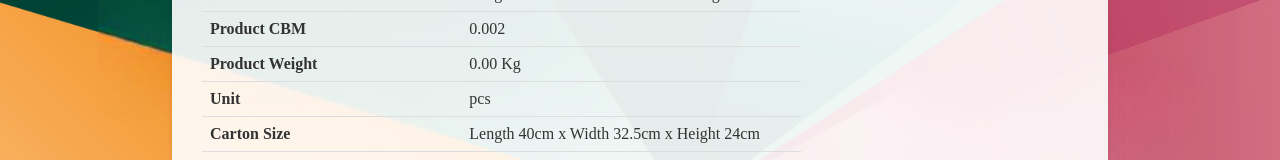
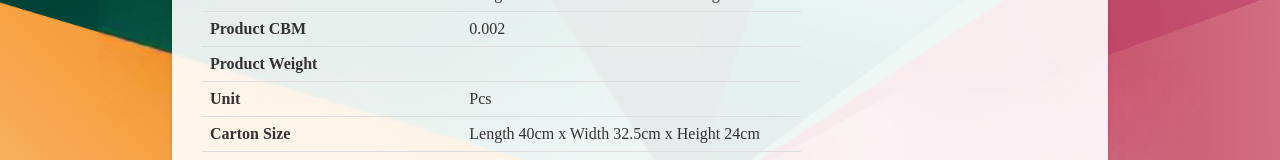
Before and after one commit to GBSLIT/GBSL25101, a plain HTML site: page index.html in a window 1280 px wide. Shown: the part 375-535 px from the top of the page. Drawn offline with Linux system fonts and the light colour scheme.

Commit message:
Update index.html

```diff
--- a/index.html
+++ b/index.html
@@ -157,11 +157,11 @@
                 </tr>
                 <tr>
                     <th>Product Weight</th>
-                    <td>0.00 Kg</td>
+                    <td></td>
                 </tr>
                 <tr>
                     <th>Unit</th>
-                    <td>pcs</td>
+                    <td>Pcs</td>
                 </tr>
                 <tr>
                     <th>Carton Size</th>
```
